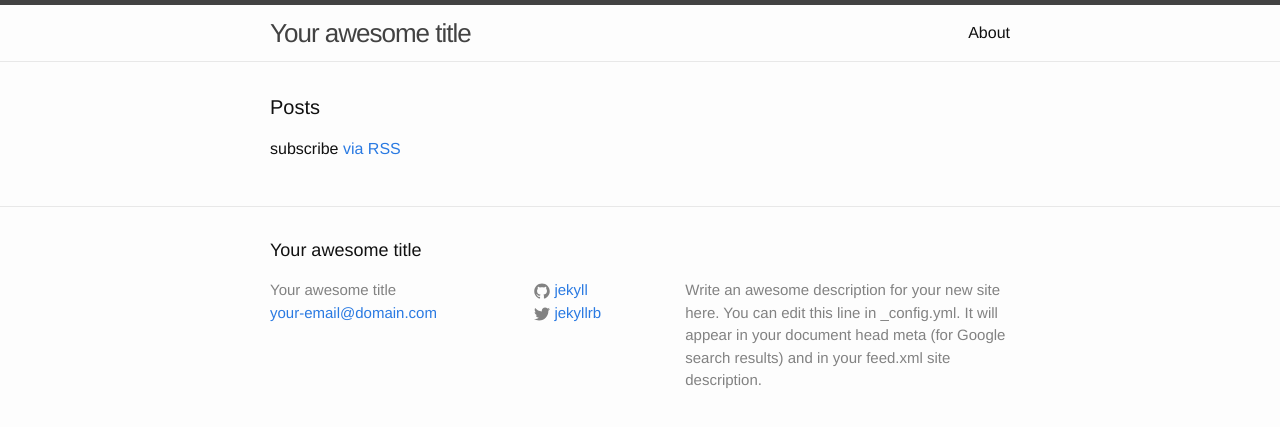
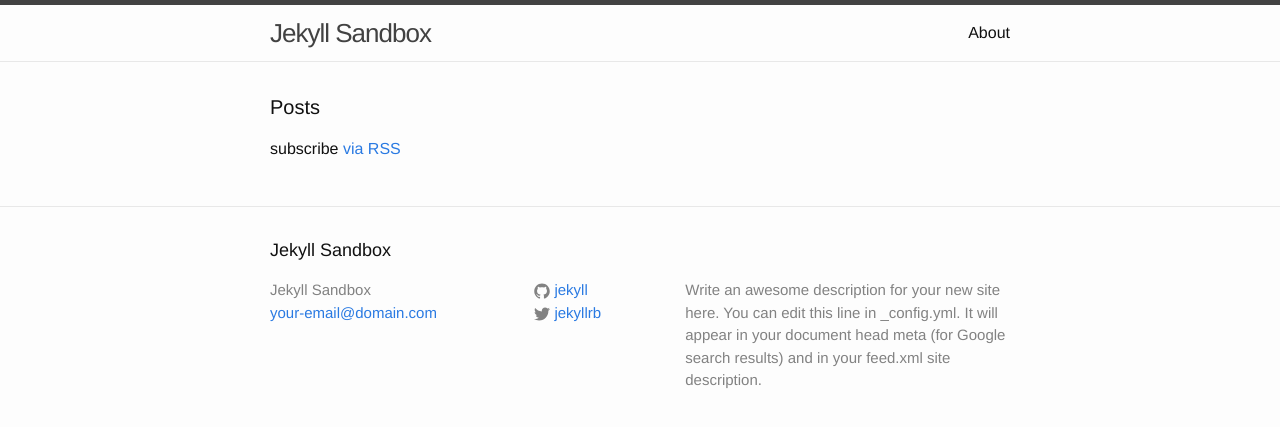
Before and after one commit to rennt/rennt.github.io, a Jekyll site: the page built from index.html, in a window 1280 px wide. Shown: the top 427 px of the page. Built offline with Jekyll 4.4.1, drawn with Linux system fonts in a browser that asks for light colours; a file with an impossible date is left out.

Commit message:
Update _config.yml

```diff
--- a/_config.yml
+++ b/_config.yml
@@ -1,5 +1,5 @@
 # Site settings
-title: Your awesome title
+title: Jekyll Sandbox
 email: your-email@domain.com
 description: > # this means to ignore newlines until "baseurl:"
   Write an awesome description for your new site here. You can edit this
```
